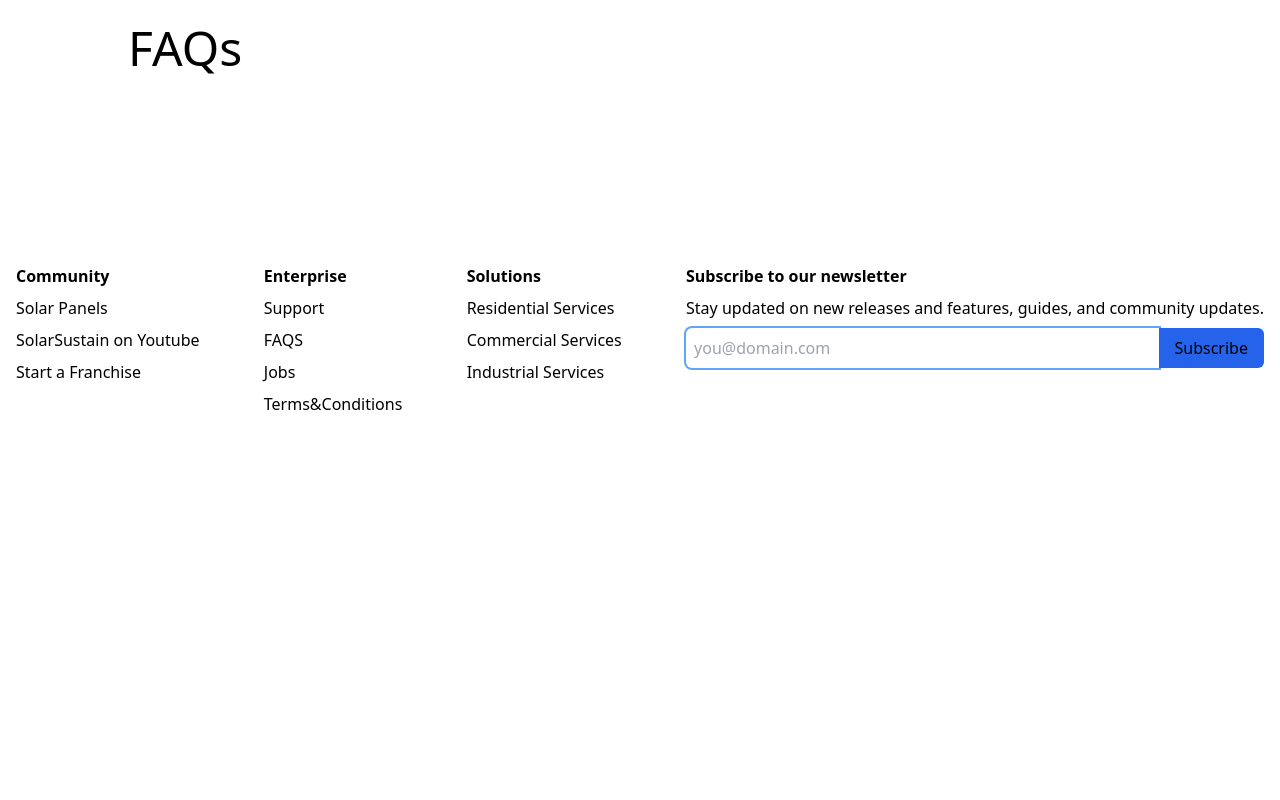
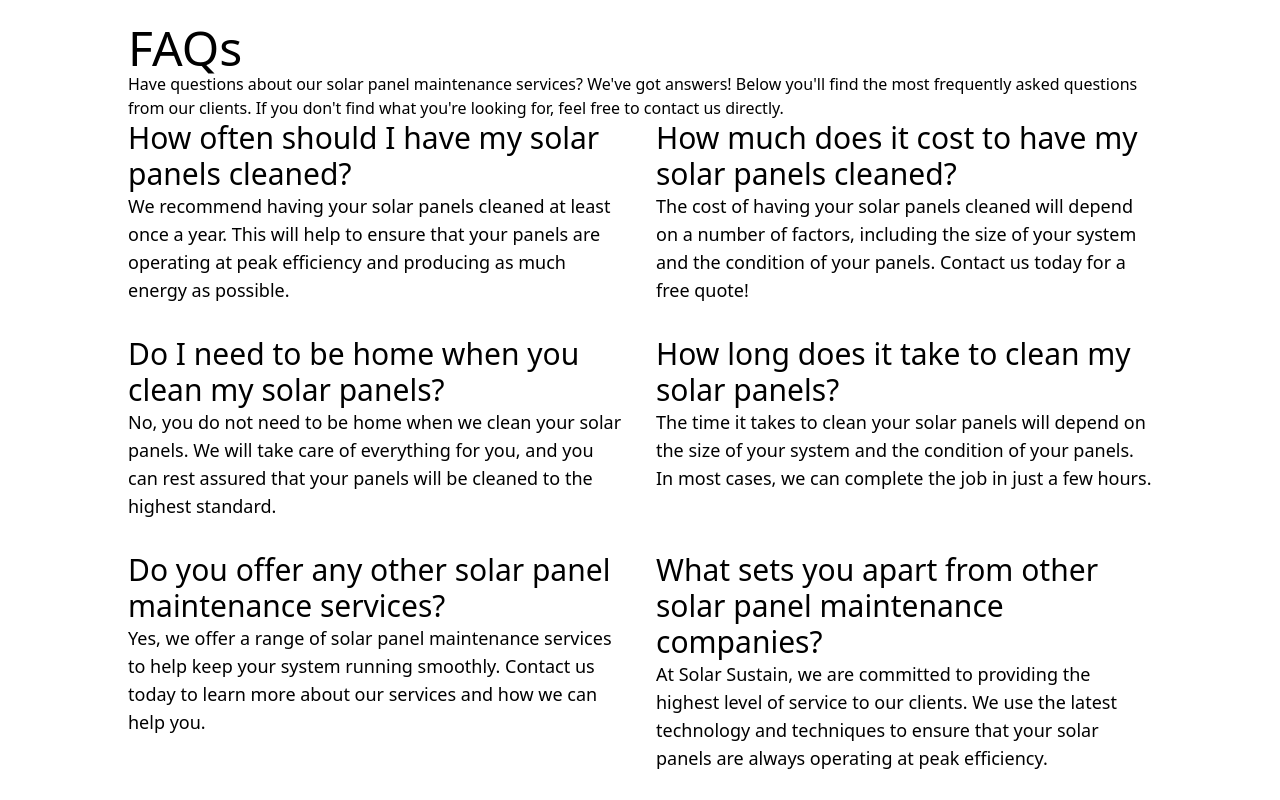
Before and after one commit to gerardojgarcia/solar_sustain_2, a Nuxt app: page /faqs in a window 1280 px wide. Shown: the part 840-1640 px from the top of the page. Before the commit the page ends 1384 px from the top, so only its background shows below. Built offline with nearby package versions, Linux system fonts and the light colour scheme.

Commit message:
added copy to faqs page

```diff
--- a/pages/faqs.vue
+++ b/pages/faqs.vue
@@ -8,8 +8,35 @@
 
         <div class="p-32 dar:text-white">
             <h1 class="text-5xl">FAQs</h1>
+            <p class="intro">Have questions about our solar panel maintenance services? We've got answers! Below you'll find the most frequently asked questions from our clients. If you don't find what you're looking for, feel free to contact us directly.</p>
+
+            <div class="faq-grid grid grid-cols-1 md:grid-cols-2 gap-8">
+                <div class="faq">
+                    <h2 class="text-3xl">How often should I have my solar panels cleaned?</h2>
+                    <p class="text-lg">We recommend having your solar panels cleaned at least once a year. This will help to ensure that your panels are operating at peak efficiency and producing as much energy as possible.</p>
+                </div>
+                <div class="faq">
+                    <h2 class="text-3xl">How much does it cost to have my solar panels cleaned?</h2>
+                    <p class="text-lg">The cost of having your solar panels cleaned will depend on a number of factors, including the size of your system and the condition of your panels. Contact us today for a free quote!</p>
+                </div>
+                <div class="faq">
+                    <h2 class="text-3xl">Do I need to be home when you clean my solar panels?</h2>
+                    <p class="text-lg">No, you do not need to be home when we clean your solar panels. We will take care of everything for you, and you can rest assured that your panels will be cleaned to the highest standard.</p>
+                </div>
+                <div class="faq">
+                    <h2 class="text-3xl">How long does it take to clean my solar panels?</h2>
+                    <p class="text-lg">The time it takes to clean your solar panels will depend on the size of your system and the condition of your panels. In most cases, we can complete the job in just a few hours.</p>
+                </div>
+                <div class="faq">
+                    <h2 class="text-3xl">Do you offer any other solar panel maintenance services?</h2>
+                    <p class="text-lg">Yes, we offer a range of solar panel maintenance services to help keep your system running smoothly. Contact us today to learn more about our services and how we can help you.</p>
+                </div>
+                <div class="faq">
+                    <h2 class="text-3xl">What sets you apart from other solar panel maintenance companies?</h2>
+                    <p class="text-lg">At Solar Sustain, we are committed to providing the highest level of service to our clients. We  use the latest technology and techniques to ensure that your solar panels are always operating at peak efficiency.</p>
+                    </div>
         </div>
-
+</div>
         <TheFooter/>
     </div>
 </template>
--- a/pages/support.vue
+++ b/pages/support.vue
@@ -8,7 +8,7 @@
 
         <div class="p-32 dark:text-white">
 
-            <div class="terms-box container m-auto  space-y-8">
+            <div class="terms-box container m-auto grid grid-cols-2 space-y-8">
                 <p class="text-3xl px-32">Your satisfaction and the optimal performance of your solar panels are our top priorities at SolarSustain. Whether you need help scheduling a service, have questions about our maintenance plans, or require technical support, our dedicated team is here to assist you every step of the way.</p>
 
                 <h2 class="text-4xl">Get in touch at your convenience</h2>
```
